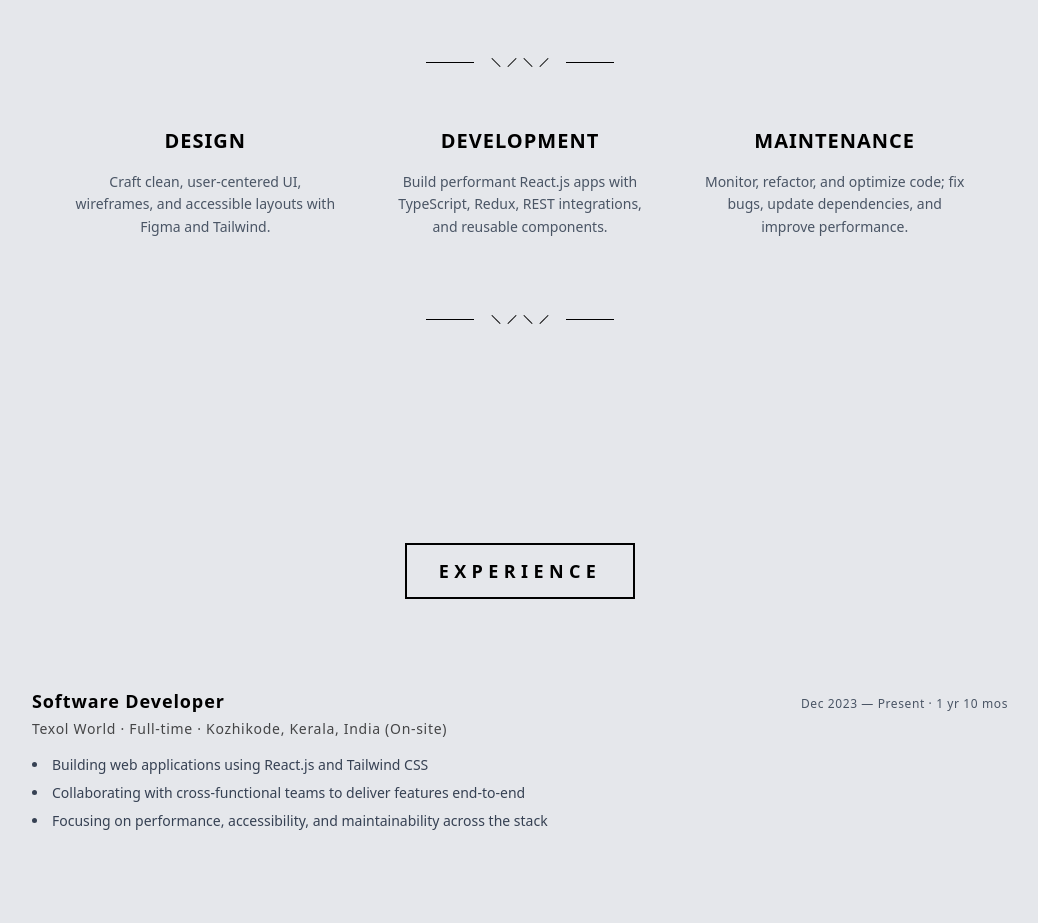
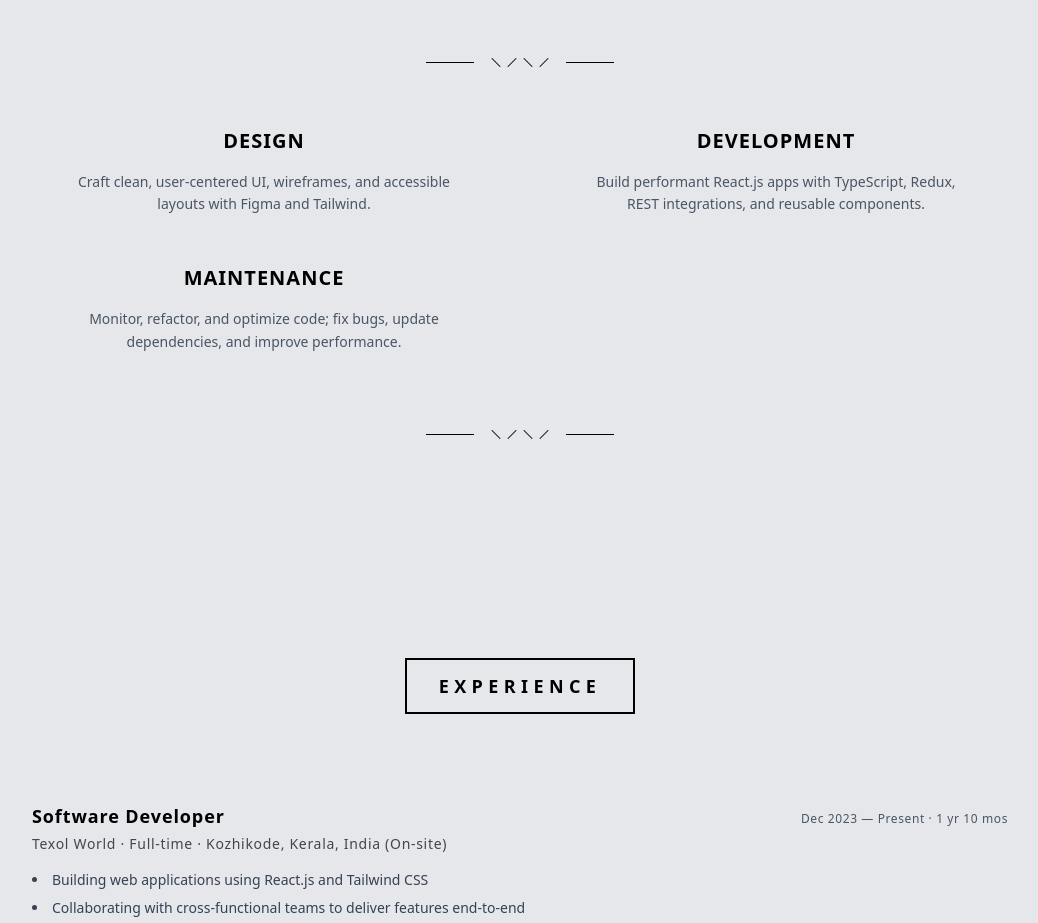
Before and after one commit to arunnarangali/my-dev-showcase, a React (Vite) app: page / in a window 1280 px wide. Shown: the part 1420-2343 px from the top of the page, without its empty margins (120-1158 px from the left). Built offline with nearby package versions, Linux system fonts and the light colour scheme.

Commit message:
Update AboutMe component layout to use flexbox for improved responsiveness

```diff
--- a/src/pages/AboutMe.jsx
+++ b/src/pages/AboutMe.jsx
@@ -47,7 +47,7 @@ const AboutMe = () => {
         <Divider />
 
         {/* Services Grid */}
-        <div className="grid md:grid-cols-3 gap-12 mb-20">
+        <div className="flex flex-wrap justify-center md:justify-between gap-12 mb-20">
           <ServiceCard
             title="DESIGN"
             description="Craft clean, user-centered UI, wireframes, and accessible layouts with Figma and Tailwind."
```
